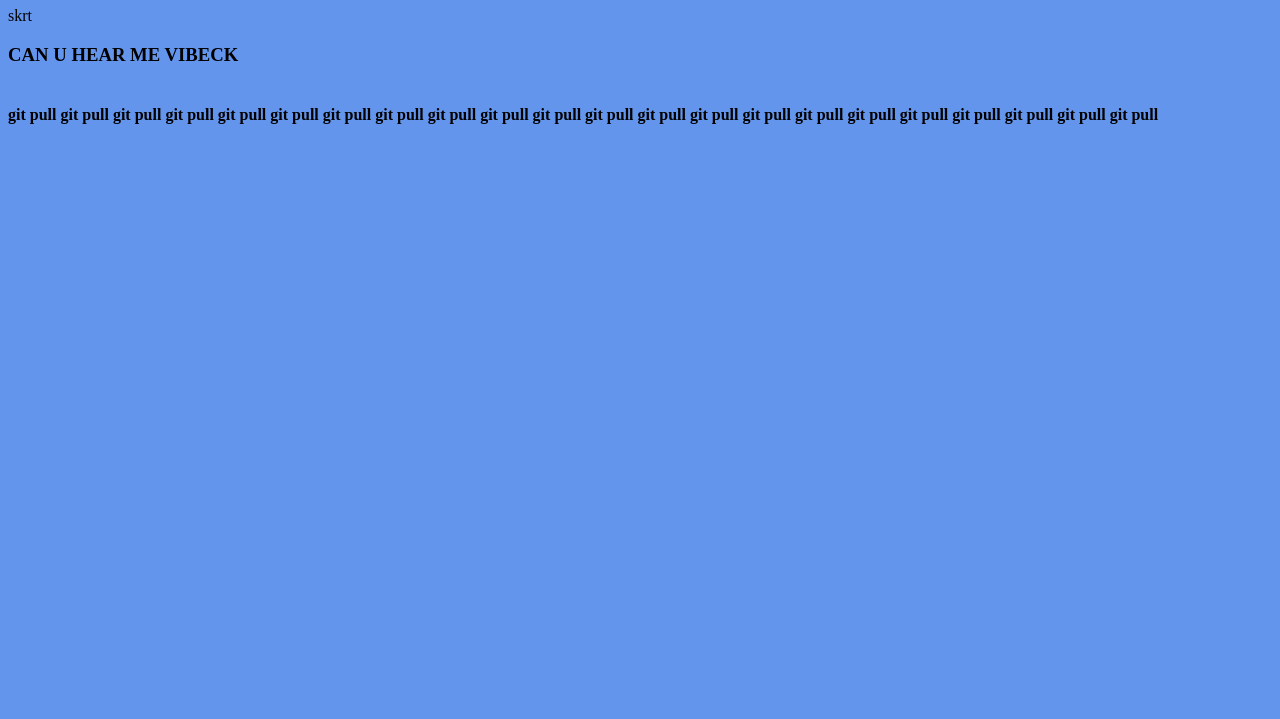
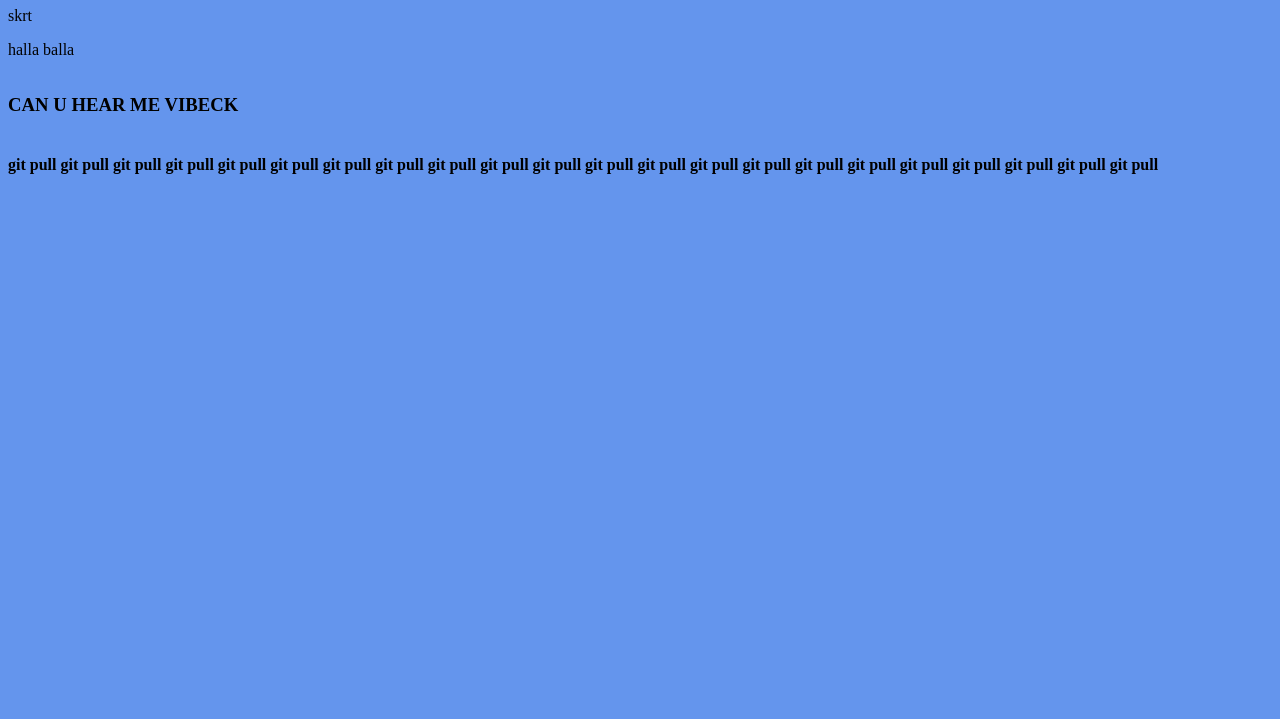
Before and after one commit to Westerdals/Arbeidskrav-Gruppe27, a plain HTML site: page index.html in a window 1280 px wide. Shown: the part 81-800 px from the top of the page. Drawn offline with Linux system fonts and the light colour scheme.

Commit message:
enda en test

```diff
--- a/index.html
+++ b/index.html
@@ -8,6 +8,7 @@
 <body>
   <h1>Hello Noway</h1>
   <selection>skrt</selection>
+  <p>halla balla</p>
 
   <h3>CAN U HEAR ME VIBECK</h3>
 
```
